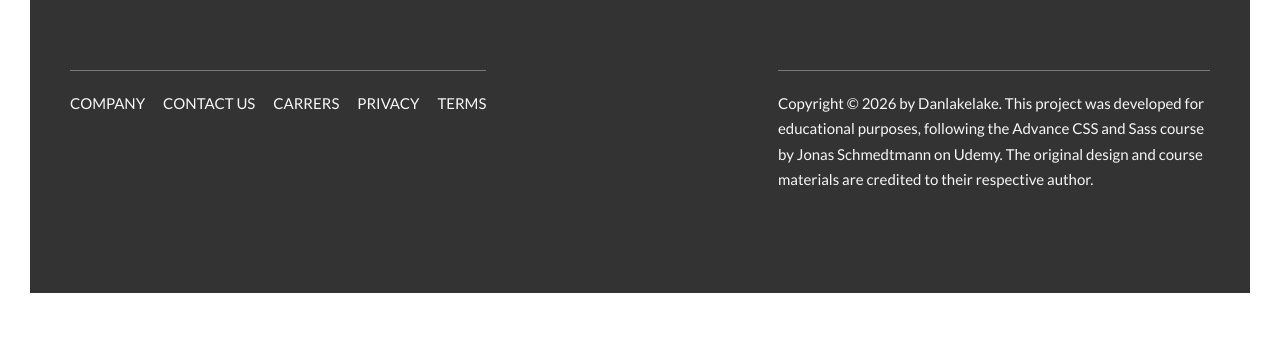
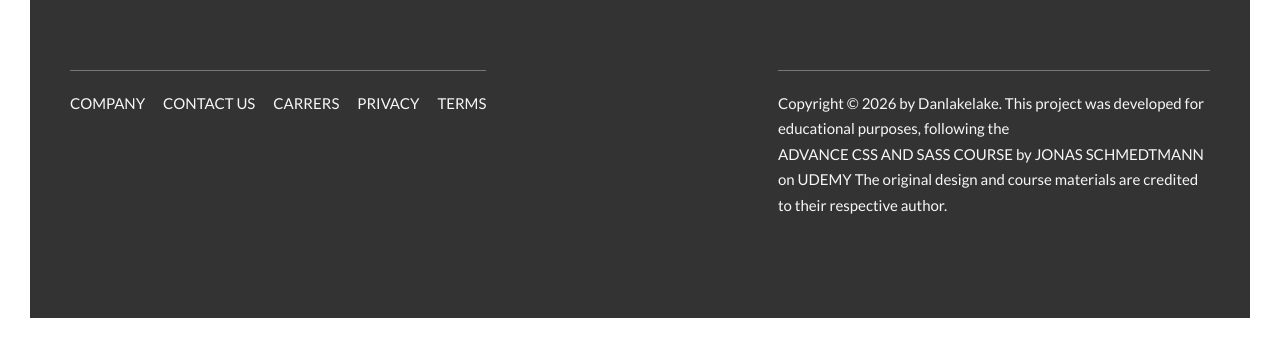
Before and after one commit to danlakelake/NatoursLP, a website: page index.html in a window 1280 px wide. Shown: the part 5590-5938 px from the top of the page. Before the commit the page ends 5913 px from the top, so only its background shows below. Drawn offline with Linux system fonts and the light colour scheme.

Commit message:
ft: add copyright links to the author

```diff
--- a/index.html
+++ b/index.html
@@ -444,9 +444,28 @@
             Copyright &copy;
             <span id="year"></span>
             by Danlakelake. This project was developed for educational purposes,
-            following the Advance CSS and Sass course by Jonas Schmedtmann on
-            Udemy. The original design and course materials are credited to
-            their respective author.
+            following the
+            <a
+              href="https://www.udemy.com/course/advanced-css-and-sass/"
+              class="footer__link"
+              target="_blank"
+            >
+              Advance CSS and Sass course
+            </a>
+            by
+            <a href="https://jonas.io/" class="footer__link" target="_blank">
+              Jonas Schmedtmann
+            </a>
+            on
+            <a
+              href="https://www.udemy.com/user/jonasschmedtmann/"
+              class="footer__link"
+              target="_blank"
+            >
+              Udemy
+            </a>
+            The original design and course materials are credited to their
+            respective author.
           </p>
         </div>
       </div>
```
